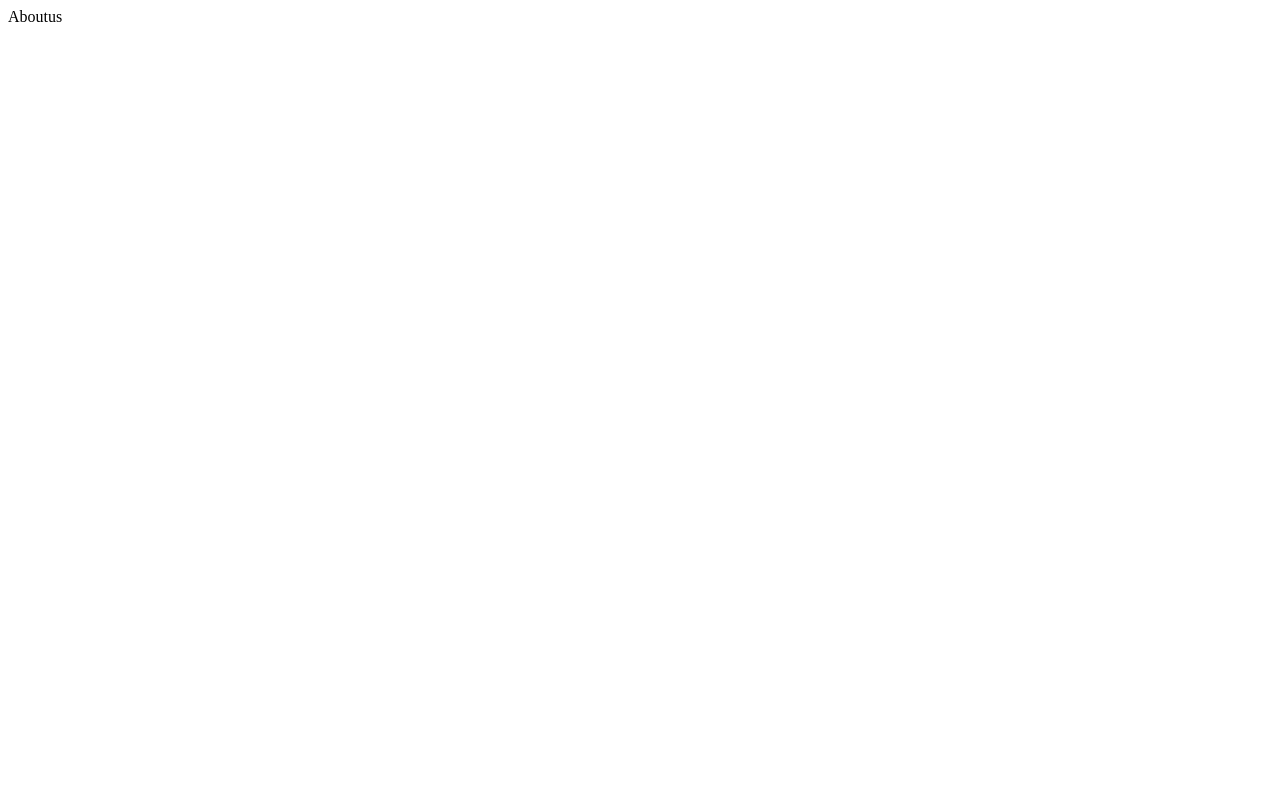
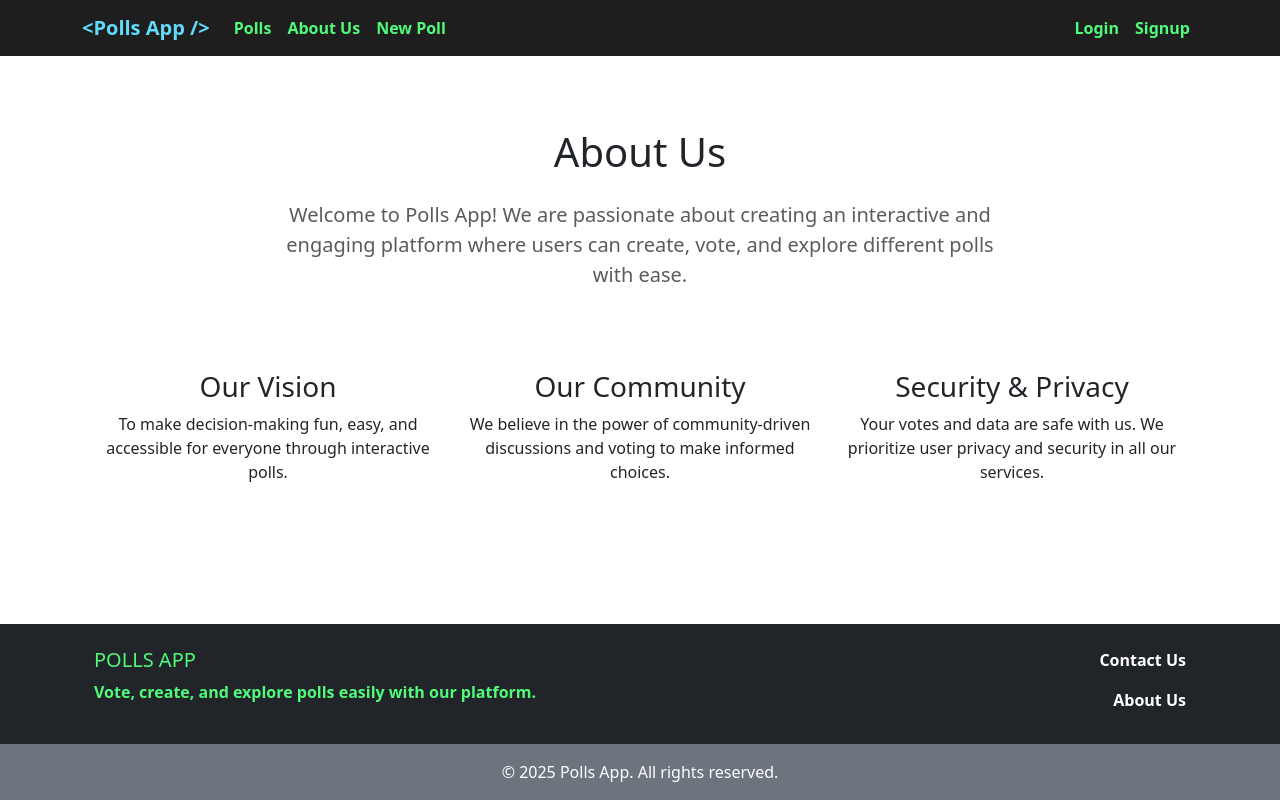
Before and after one commit to amahadnejad/Polls_App, a Django app: page /aboutus/ in a window 1280 px wide. Before the commit the page is almost empty. Run offline with Django 5.2, Linux system fonts and the light colour scheme.

Commit message:
Update Header And Footer In _base.html Template

```diff
--- a/pages/templates/pages/about_us.html
+++ b/pages/templates/pages/about_us.html
@@ -1 +1,35 @@
-Aboutus
+{% extends '_base.html' %}
+
+{% block page_title %}About Us{% endblock page_title %}
+
+{% block content %}
+<div class="container my-5">
+    <div class="row justify-content-center">
+        <div class="col-md-8 text-center">
+            <h1 class="mb-4">About Us</h1>
+            <p class="lead text-muted">
+                Welcome to <strong>Polls App</strong>! We are passionate about creating an interactive and engaging platform
+                where users can create, vote, and explore different polls with ease.
+            </p>
+        </div>
+    </div>
+
+    <div class="row mt-5">
+        <div class="col-md-4 text-center">
+            <i class="bi bi-lightbulb-fill display-4 text-primary"></i>
+            <h3 class="mt-3">Our Vision</h3>
+            <p>To make decision-making fun, easy, and accessible for everyone through interactive polls.</p>
+        </div>
+        <div class="col-md-4 text-center">
+            <i class="bi bi-people-fill display-4 text-success"></i>
+            <h3 class="mt-3">Our Community</h3>
+            <p>We believe in the power of community-driven discussions and voting to make informed choices.</p>
+        </div>
+        <div class="col-md-4 text-center">
+            <i class="bi bi-shield-lock-fill display-4 text-danger"></i>
+            <h3 class="mt-3">Security & Privacy</h3>
+            <p>Your votes and data are safe with us. We prioritize user privacy and security in all our services.</p>
+        </div>
+    </div>
+</div>
+{% endblock content %}
--- a/templates/_base.html
+++ b/templates/_base.html
@@ -12,6 +12,19 @@
           crossorigin="anonymous">
 
     <title>{% block page_title %}{% endblock page_title %}</title>
+
+    <style>
+        /* Make sure the footer stays at the bottom */
+        html, body {
+            height: 100%;
+            margin: 0;
+            display: flex;
+            flex-direction: column;
+        }
+        .content-wrapper {
+            flex: 1;
+        }
+    </style>
 </head>
 <body>
 <nav class="navbar navbar-expand-lg navbar-dark" style="background-color: #1e1e1e;">
@@ -25,19 +38,19 @@
 
         <div class="collapse navbar-collapse" id="navbarNav">
             <ul class="navbar-nav">
-                <!-- Left-aligned links -->
                 <li class="nav-item">
                     <a class="nav-link" href="{% url 'polls_list' %}"
                        style="color: #50fa7b; font-weight: bold;">Polls</a>
                 </li>
                 <li class="nav-item">
-                    <a class="nav-link" href="{% url 'poll_create' %}" style="color: #50fa7b; font-weight: bold;">New
-                        Poll</a>
+                    <a class="nav-link" href="{% url 'aboutus' %}" style="color: #50fa7b; font-weight: bold;">About Us</a>
+                </li>
+                <li class="nav-item">
+                    <a class="nav-link" href="{% url 'poll_create' %}" style="color: #50fa7b; font-weight: bold;">New Poll</a>
                 </li>
             </ul>
 
             <ul class="navbar-nav ms-auto">
-                <!-- Right-aligned links for authenticated users -->
                 {% if user.is_authenticated %}
                     <li class="nav-item">
                         <span class="nav-link" style="color: #f8f8f2;">{{ user.username|capfirst }}</span>
@@ -47,7 +60,6 @@
                            style="color: #50fa7b; font-weight: bold;">Logout</a>
                     </li>
                 {% else %}
-                    <!-- Right-aligned links for guests -->
                     <li class="nav-item">
                         <a class="nav-link" href="{% url 'account_login' %}" style="color: #50fa7b; font-weight: bold;">Login</a>
                     </li>
@@ -70,13 +82,13 @@
     </div>
 {% endif %}
 
-<!-- Page Content -->
-<div class="container my-4">
+<!-- Page Content Wrapper (Pushes Footer Down) -->
+<div class="content-wrapper container my-4">
     {% block content %}{% endblock content %}
 </div>
 
 <!-- Footer -->
-<footer class="text-center text-lg-start bg-dark text-white mt-5">
+<footer class="text-center text-lg-start bg-dark text-white mt-auto">
     <div class="container p-4">
         <div class="row">
             <div class="col-md-6" style="color: #50fa7b; font-weight: bold;">
@@ -84,15 +96,19 @@
                 <p>Vote, create, and explore polls easily with our platform.</p>
             </div>
             <div class="col-md-6 text-md-end">
-                <a href="https://github.com/amahadnejad" class="text-white text-decoration-none">Contact</a>
+                <a href="https://github.com/amahadnejad" class="text-white text-decoration-none fw-bold d-block">
+                    Contact Us
+                </a>
+                <a href="{% url 'aboutus' %}" class="text-white text-decoration-none fw-bold d-block mt-3">
+                    About Us
+                </a>
             </div>
         </div>
     </div>
-    <div class="text-center p-3 bg-secondary" >
+    <div class="text-center p-3 bg-secondary">
         © 2025 Polls App. All rights reserved.
     </div>
 </footer>
-
 
 <!-- Bootstrap JS -->
 <script src="https://cdn.jsdelivr.net/npm/bootstrap@5.3.3/dist/js/bootstrap.bundle.min.js"
```
Also changed, not shown: db.sqlite3.
